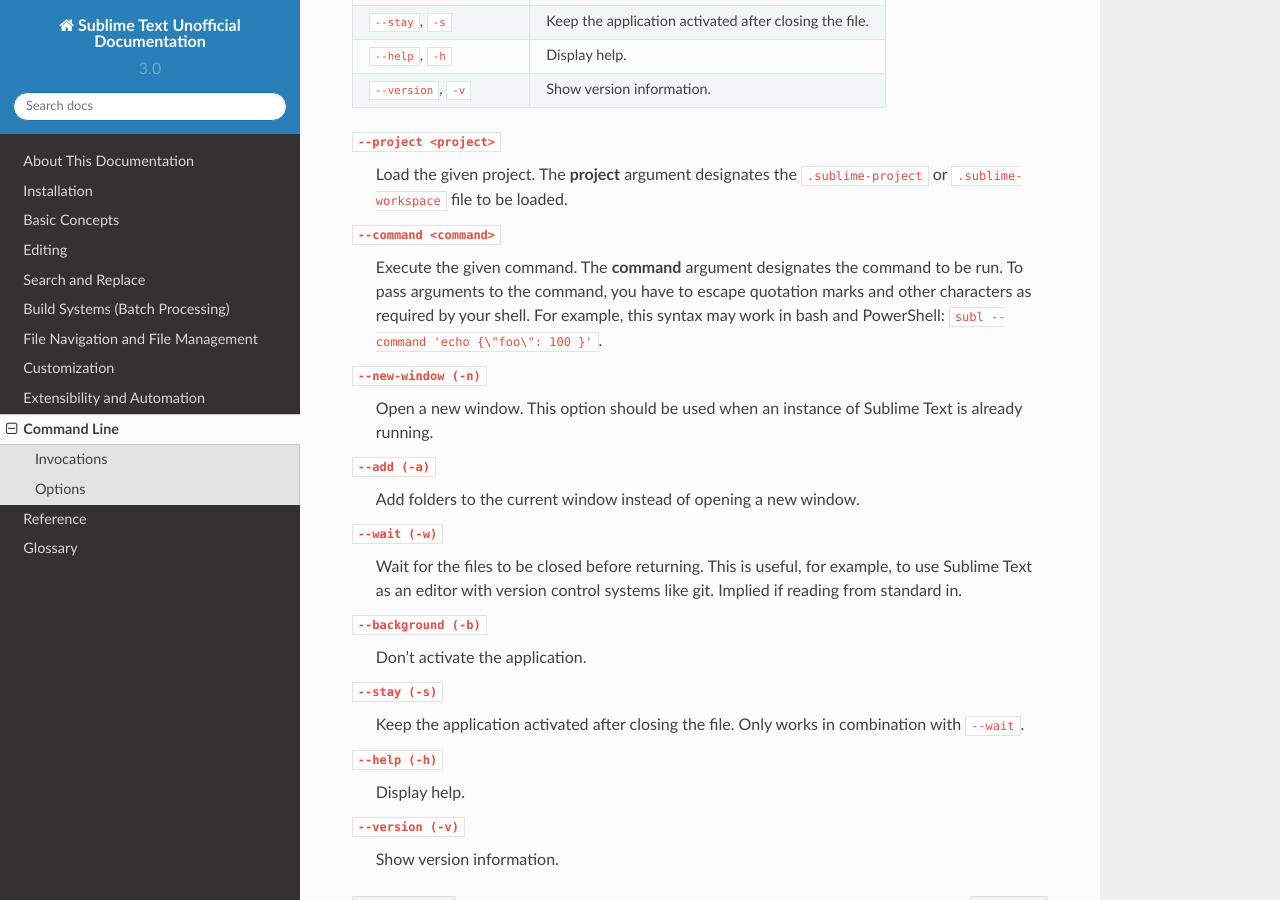
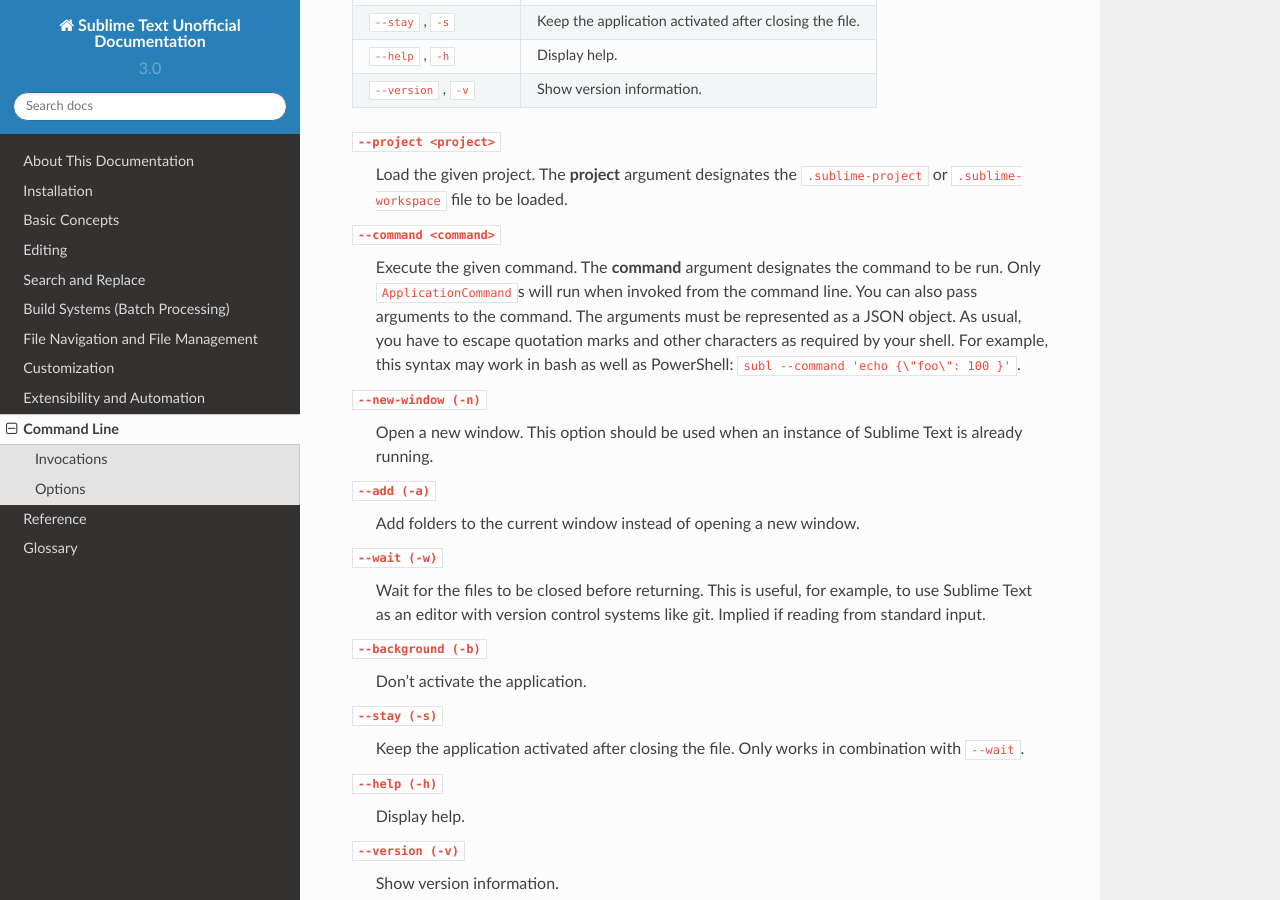
Before and after one commit to guillermooo/sublime-undocs, a Sphinx documentation site: the page built from source/command_line/command_line.rst, in a window 1280 px wide and 900 px high, scrolled down 916 px. Built offline with Sphinx 7.4.7 and the Read the Docs theme 2.0.0, drawn with Linux system fonts in a browser that asks for light colours.

Commit message:
changes based on review

```diff
--- a/source/_includes/command_line.g.txt
+++ b/source/_includes/command_line.g.txt
@@ -18,17 +18,17 @@
 The ``subl`` command-line helper accepts a few options.
 For details, see below the next summary.
 
-=========================== ======================================================
-``--project`` ``<project>`` Load the given project.
-``--command`` ``<command>`` Execute the given command.
-``--new-window``, ``-n``    Open a new window.
-``--add``, ``-a``           Add folders to the current window.
-``--wait``, ``-w``          Wait for the files to be closed before returning.
-``--background``, ``-b``    Don't activate the application.
-``--stay``, ``-s``          Keep the application activated after closing the file.
-``--help``, ``-h``          Display help.
-``--version``, ``-v``       Show version information.
-=========================== ======================================================
+========================= ======================================================
+``--project <project>``   Load the given project.
+``--command <command>``   Execute the given command.
+``--new-window`` , ``-n`` Open a new window.
+``--add`` , ``-a``        Add folders to the current window.
+``--wait`` , ``-w``       Wait for the files to be closed before returning.
+``--background`` , ``-b`` Don't activate the application.
+``--stay`` , ``-s``       Keep the application activated after closing the file.
+``--help`` , ``-h``       Display help.
+``--version`` , ``-v``    Show version information.
+========================= ======================================================
 
 ``--project <project>``
    Load the given project. The **project** argument
@@ -39,12 +39,17 @@
 ``--command <command>``
    Execute the given command. The **command** argument
    designates the command to be run.
-   To pass arguments to the command,
+   Only ``ApplicationCommand``\s will run
+   when invoked from the command line.
+   You can also pass arguments
+   to the command. The arguments must
+   be represented as a JSON object.
+   As usual,
    you have to escape quotation marks
    and other characters
    as required by your shell.
    For example, this syntax may work
-   in bash and PowerShell:
+   in bash as well as PowerShell:
    ``subl --command 'echo {\"foo\": 100 }'``.
 
 
@@ -66,7 +71,7 @@
    This is useful, for example,
    to use Sublime Text as an editor
    with version control systems like git.
-   Implied if reading from standard in.
+   Implied if reading from standard input.
 
 
 ``--background (-b)``
```
